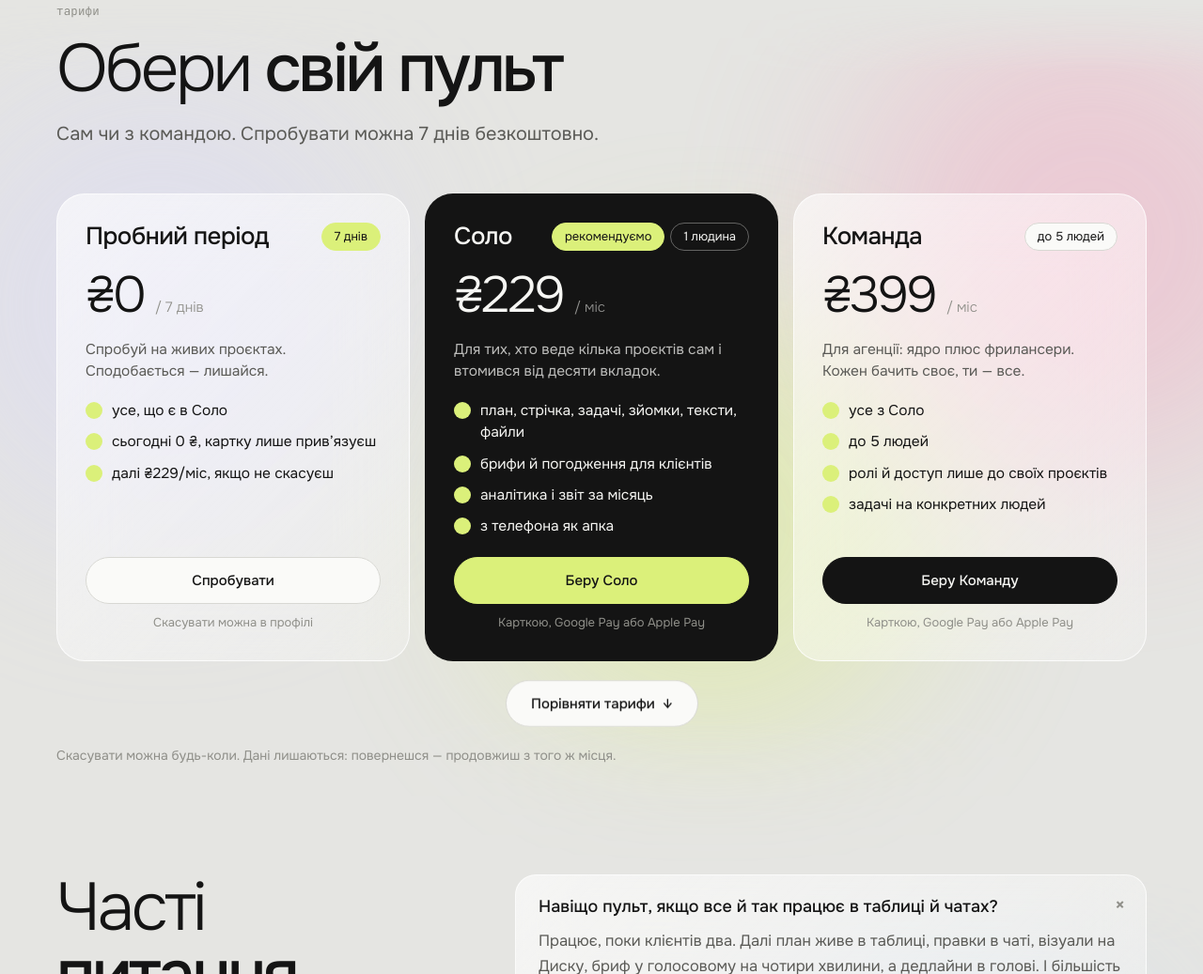
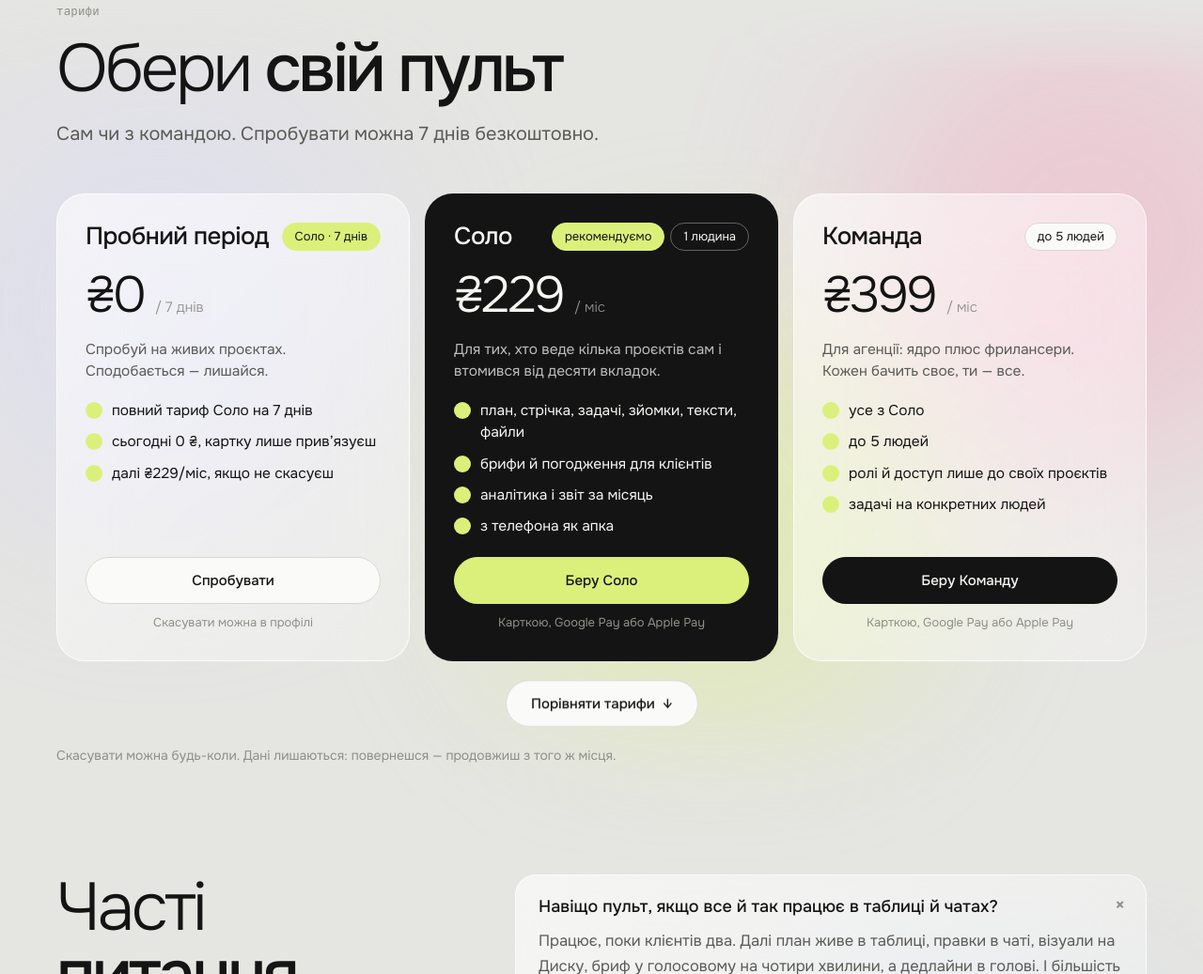
Before and after one commit to nataliivanchikova7-wq/contentpult-site, a plain HTML site: page index.html in a window 1280 px wide. Shown: the part 10075-11112 px from the top of the page at 94% size. Drawn offline with Linux system fonts and the light colour scheme.

Commit message:
Тарифи: пробний = Соло на 7 днів

```diff
--- a/index.html
+++ b/index.html
@@ -712,7 +712,7 @@ summary{font-size:18px}
   <div class="w">
   <div class="sec-h rv"><span class="lab">тарифи</span><h2>Обери <b>свій пульт</b></h2><p class="lead">Сам чи з командою. Спробувати можна 7 днів безкоштовно.</p></div>
   <div class="plans plans3">
-   <div class="card plan trial rv" id="trial"><div class="top"><h3>Пробний період</h3><span class="chip">7 днів</span></div><div class="amt">₴0 <small>/ 7 днів</small></div><p class="for">Спробуй на живих проєктах. Сподобається — лишайся.</p><ul><li>усе, що є в Соло</li><li>сьогодні 0 ₴, картку лише прив’язуєш</li><li>далі ₴229/міс, якщо не скасуєш</li></ul><a class="btn mag" href="https://app.contentpult.com.ua/buy?plan=trial">Спробувати</a><p class="pay-note">Скасувати можна в профілі</p></div>
+   <div class="card plan trial rv" id="trial"><div class="top"><h3>Пробний період</h3><span class="chip">Соло · 7 днів</span></div><div class="amt">₴0 <small>/ 7 днів</small></div><p class="for">Спробуй на живих проєктах. Сподобається — лишайся.</p><ul><li>повний тариф Соло на 7 днів</li><li>сьогодні 0 ₴, картку лише прив’язуєш</li><li>далі ₴229/міс, якщо не скасуєш</li></ul><a class="btn mag" href="https://app.contentpult.com.ua/buy?plan=trial">Спробувати</a><p class="pay-note">Скасувати можна в профілі</p></div>
    <div class="card plan best rv d1" id="solo"><div class="top"><h3>Соло</h3><span class="chips"><span class="chip rec">рекомендуємо</span><span class="chip">1 людина</span></span></div><div class="amt">₴229 <small>/ міс</small></div><p class="for">Для тих, хто веде кілька проєктів сам і втомився від десяти вкладок.</p><ul><li>план, стрічка, задачі, зйомки, тексти, файли</li><li>брифи й погодження для клієнтів</li><li>аналітика і звіт за місяць</li><li>з телефона як апка</li></ul><a class="btn lime mag" href="https://app.contentpult.com.ua/buy?plan=solo">Беру Соло</a><p class="pay-note">Карткою, Google Pay або Apple Pay</p></div>
    <div class="card plan rv d2" id="team"><div class="top"><h3>Команда</h3><span class="chip">до 5 людей</span></div><div class="amt">₴399 <small>/ міс</small></div><p class="for">Для агенції: ядро плюс фрилансери. Кожен бачить своє, ти — все.</p><ul><li>усе з Соло</li><li>до 5 людей</li><li>ролі й доступ лише до своїх проєктів</li><li>задачі на конкретних людей</li></ul><a class="btn solid mag" href="https://app.contentpult.com.ua/buy?plan=team">Беру Команду</a><p class="pay-note">Карткою, Google Pay або Apple Pay</p></div>
   </div>
```
